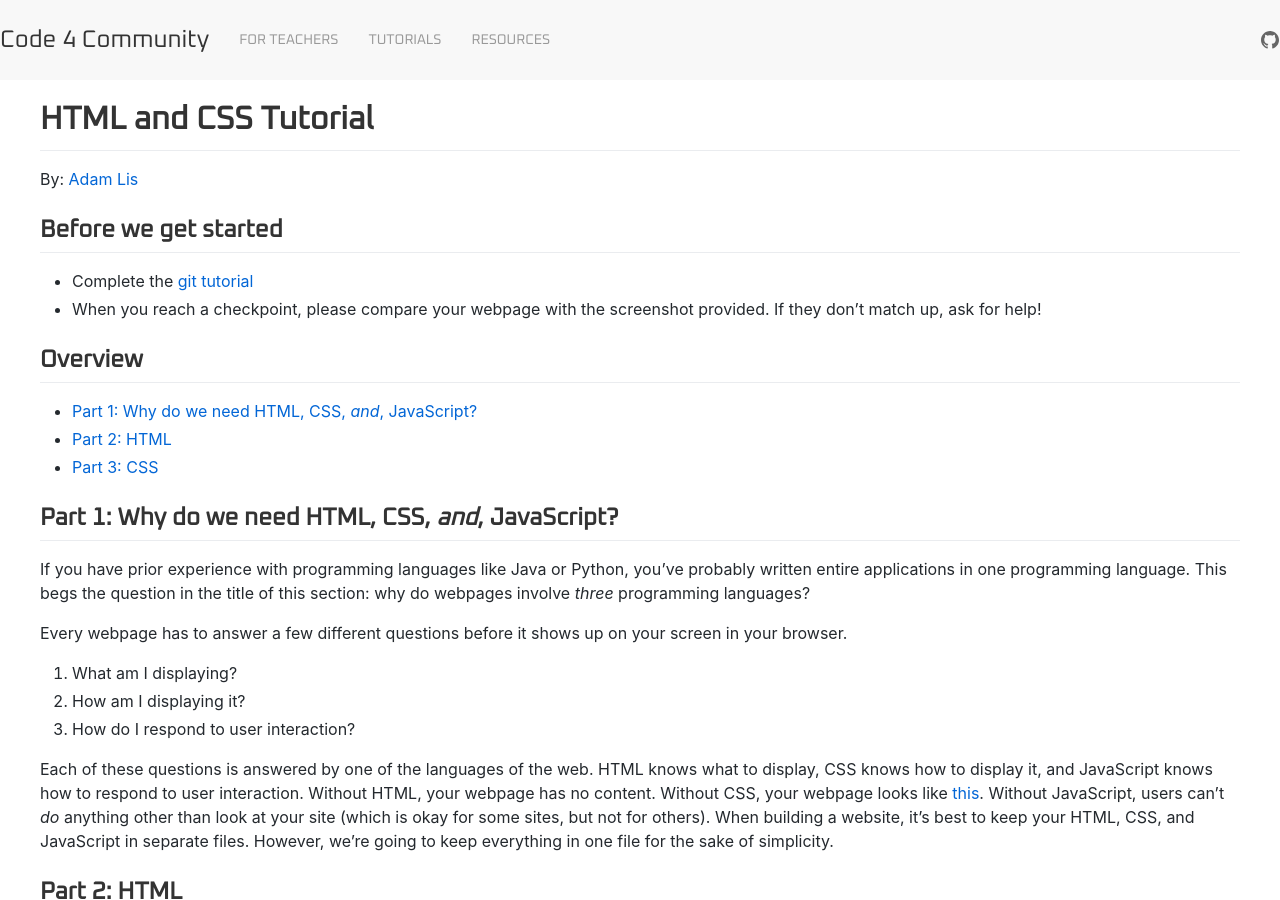
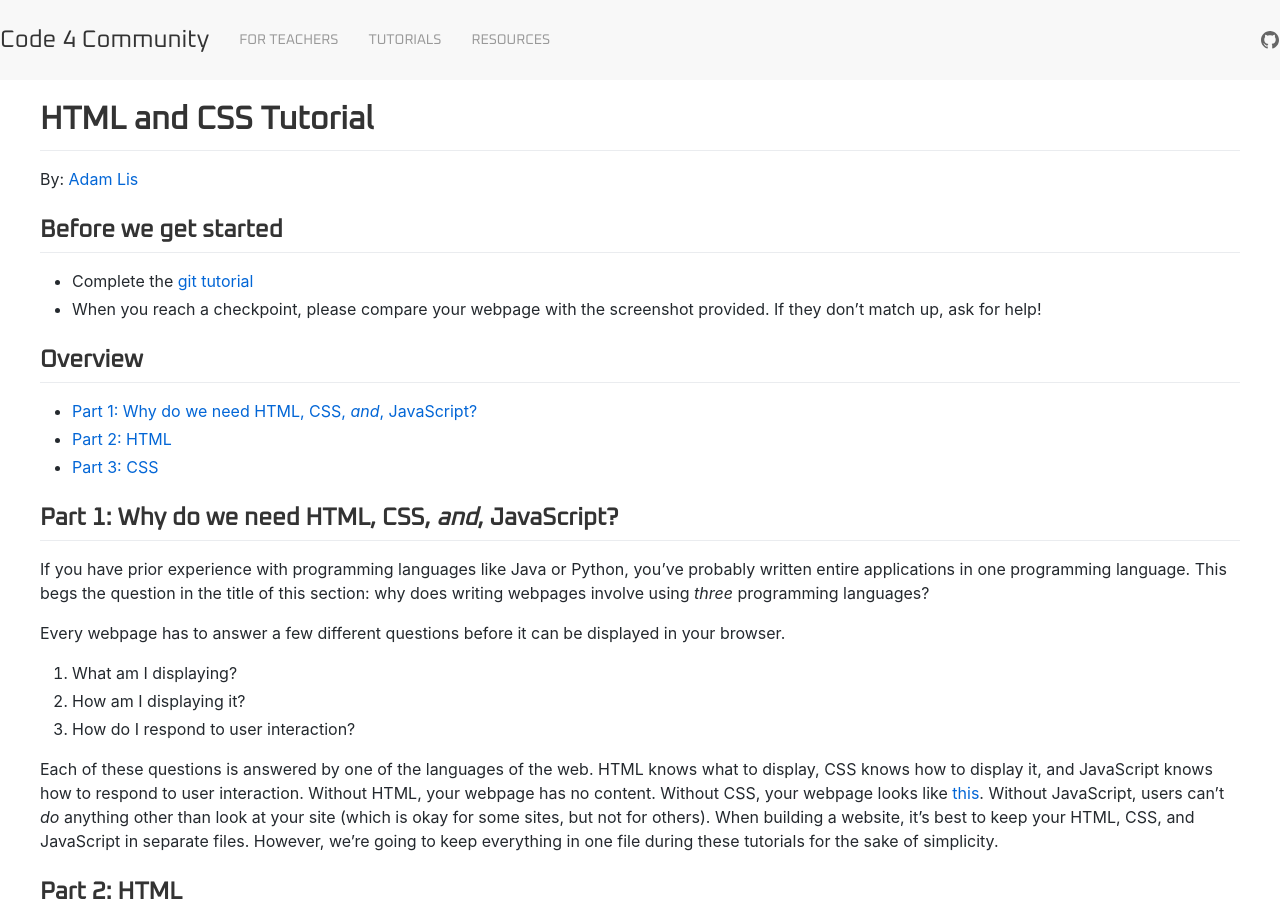
Before and after one commit to Code4Community/Code4Community.github.io, a Jekyll site: the page built from tutorials/html-css-tutorial.md, in a window 1280 px wide and 900 px high. Built offline with Jekyll 4.4.1, drawn with Linux system fonts in a browser that asks for light colours; nearby versions of some CDN libraries; some of the changed text lies outside the part shown.

Commit message:
Minor wording and grammar improvements

````diff
--- a/tutorials/html-css-tutorial.md
+++ b/tutorials/html-css-tutorial.md
@@ -27,15 +27,15 @@
 * [Part 3: CSS](#part-3-css)
 
 ## Part 1: Why do we need HTML, CSS, *and*, JavaScript?
-If you have prior experience with programming languages like Java or Python, you've probably written entire applications in one programming language. This begs the question in the title of this section: why do webpages involve *three* programming languages?
+If you have prior experience with programming languages like Java or Python, you've probably written entire applications in one programming language. This begs the question in the title of this section: why does writing webpages involve using *three* programming languages?
 
-Every webpage has to answer a few different questions before it shows up on your screen in your browser.
+Every webpage has to answer a few different questions before it can be displayed in your browser.
 
 1. What am I displaying?
 1. How am I displaying it?
 1. How do I respond to user interaction?
 
-Each of these questions is answered by one of the languages of the web. HTML knows what to display, CSS knows how to display it, and JavaScript knows how to respond to user interaction. Without HTML, your webpage has no content. Without CSS, your webpage looks like [this](https://www.berkshirehathaway.com/). Without JavaScript, users can't *do* anything other than look at your site (which is okay for some sites, but not for others). When building a website, it's best to keep your HTML, CSS, and JavaScript in separate files. However, we're going to keep everything in one file for the sake of simplicity.
+Each of these questions is answered by one of the languages of the web. HTML knows what to display, CSS knows how to display it, and JavaScript knows how to respond to user interaction. Without HTML, your webpage has no content. Without CSS, your webpage looks like [this](https://www.berkshirehathaway.com/). Without JavaScript, users can't *do* anything other than look at your site (which is okay for some sites, but not for others). When building a website, it's best to keep your HTML, CSS, and JavaScript in separate files. However, we're going to keep everything in one file during these tutorials for the sake of simplicity.
 
 ## Part 2: HTML
 
@@ -161,10 +161,10 @@
 ```
 
 #### Selectors
-Selectors allow you to specify *what* elements you're styling. The basic selectors are types, classes, and IDs. You can read more about [the other types of selectors](https://developer.mozilla.org/en-US/docs/Web/CSS/CSS_Selectors) if you'd like to learn more. In CSS, types are specified as tag names like `p`, `h3`, and `img`. Classes and IDs are attributes, so I hope you were paying attention when we went over them earlier. You add classes and IDs to tags just like any other attributes: `<tag class="my-class"></tag>` or `<tag id="my-id"></tag>`. In CSS, classes are specified with a dot prefix like `.my-class` and IDs are specified with a hash prefix like `#my-id`. You can have multiple elements that use the same type and multiple elements that have the same class, but you can only have one element with a given ID. *That's why they're called IDs, they must be unique.*
+Selectors allow you to specify *what* elements you're styling. The basic selectors are types, classes, and IDs. You can read more about [the other types of selectors](https://developer.mozilla.org/en-US/docs/Web/CSS/CSS_Selectors) if you'd like to learn more. In CSS, types are specified as tag names like `p`, `h3`, and `img`. Classes and IDs are attributes, so I hope you were paying attention when we went over those earlier. You add classes and IDs to tags just like any other attributes: `<tag class="my-class"></tag>` or `<tag id="my-id"></tag>`. In CSS, classes are specified with a dot prefix like `.my-class` and IDs are specified with a hash prefix like `#my-id`. You can have multiple elements that use the same type and multiple elements that have the same class, but you can only have one element with a given ID. *That's why they're called IDs, they must be unique.*
 
 #### Declarations
-Declarations allow you to specify *how* you want elements to be styled. Each declaration consists of a property and a value. There are [numerous CSS properties](https://www.w3schools.com/cssref/), so we'll only touch on a few in this tutorial. This is the CSS declaration syntax: `css-property: value;`. Properties and values are separated by a colon, and each declaration ends with a semicolon.
+Declarations allow you to specify *how* you want elements to be styled. Each declaration consists of a property and a value. There are [numerous CSS properties](https://www.w3schools.com/cssref/), so we'll only touch on a few in this tutorial. This is the CSS declaration syntax: `property: value;`. Properties and values are separated by a colon, and each declaration ends with a semicolon.
 
 ### Adding styling
 Since this is a pretty simple webpage, we'll be adding styling inside of our `.html` file. However, it's best to use [external CSS files](https://www.w3schools.com/css/css_howto.asp) in your future web development endeavors.
@@ -183,7 +183,7 @@
 
 ![](../images/html-css-tutorial/screenshot8.png)
 
-Our university seal is great and all, but it's currently too big and not in the right spot on our webpage. Making it smaller and moving it to the right side of the page would be ideal. Since it's the only image on the page, we can style the `img` tag. Set the `float` property to `right` and set the `height` property to `100px`. The height and width properties are set to `auto` by default, so the image's width was automatically scaled down to maintain the image's [aspect ratio](https://en.wikipedia.org/wiki/Aspect_ratio). There are many ways to do layouts in CSS that are better than `float`s, but this solution is quick and simple. Go down the [CSS layout rabbit-hole](https://developer.mozilla.org/en-US/docs/Learn/CSS/CSS_layout) at your own risk.
+Our university seal is great and all, but it's currently too big and not in the right spot on our webpage. Making it smaller and moving it to the right side of the page would be ideal. Since it's the only image on the page, we can style the `img` tag. Set the `float` property to `right` and set the `height` property to `100px`. The height and width properties are set to `auto` by default, so the image's width was automatically scaled down to maintain the image's [aspect ratio](https://en.wikipedia.org/wiki/Aspect_ratio). There are many ways to do layouts in CSS that are better than `float`s, but this solution is quick and simple. Go down the [CSS layout rabbit hole](https://developer.mozilla.org/en-US/docs/Learn/CSS/CSS_layout) at your own risk.
 
 Checkpoint 9:
 
````
Also changed, not shown: other parts of tutorials/html-css-tutorial.md (+4 -4 lines).
